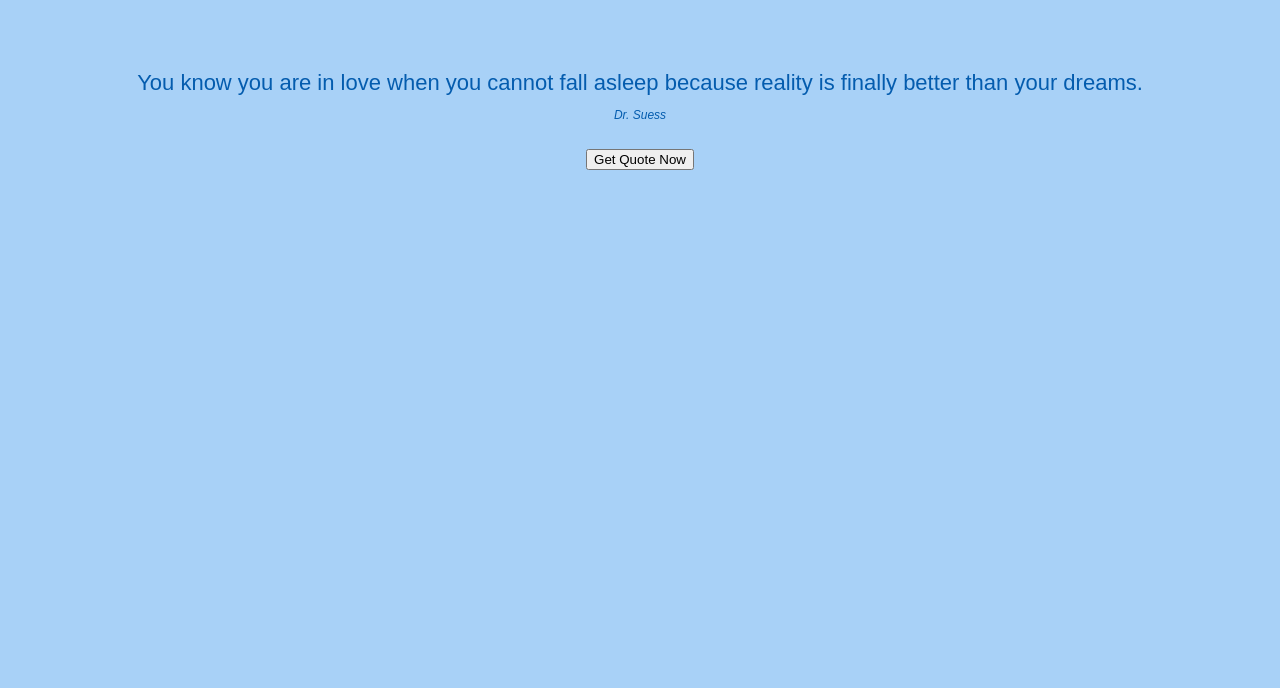
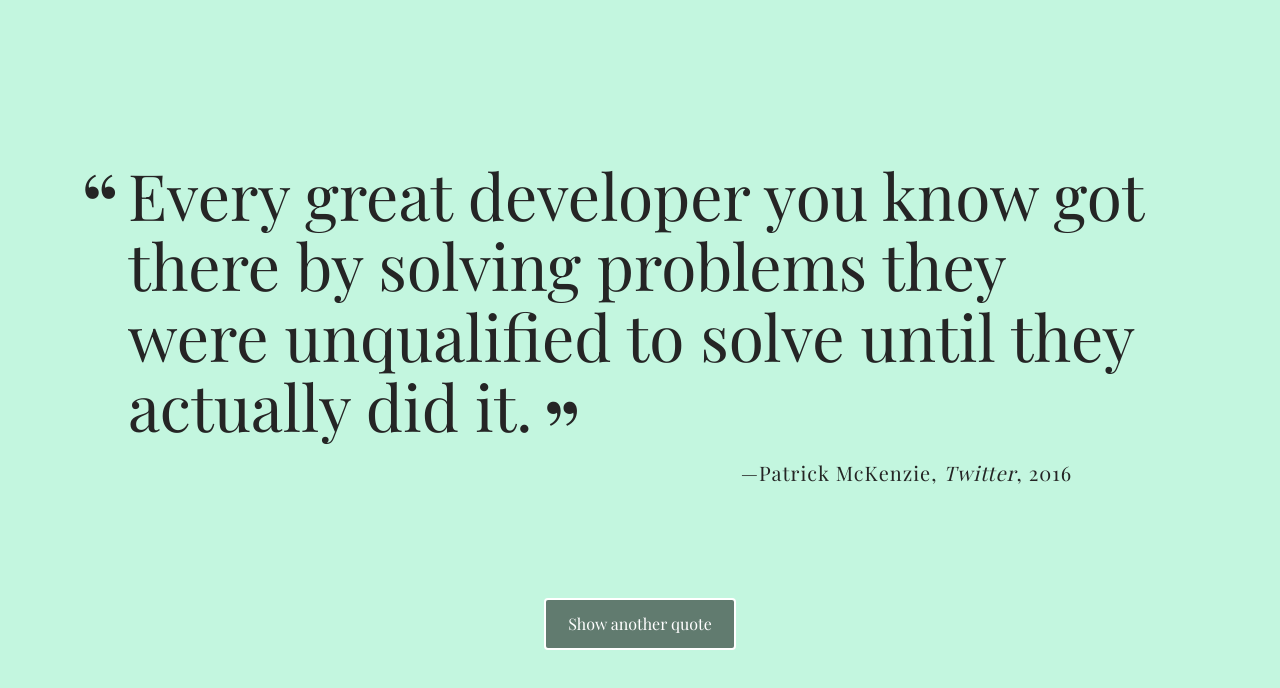
Before and after one commit to stacyrays/techdegree-project-1, a plain HTML site: page index.html in a window 1280 px wide. Drawn offline with nearby package versions, Linux system fonts and the light colour scheme; files that its build step writes are made by us from their sources; a web font is replaced by a local one.

Commit message:
Updated files with html template

```diff
--- a/index.html
+++ b/index.html
@@ -1,14 +1,20 @@
 <!DOCTYPE html>
-<html>
-  <head>
-    <link rel="stylesheet" href="styles.css">
-  </head>
-  <body>
-
-    <p>Click to generate a random quote here.</p>
-    <button>Get Quote Now</button>
-
-    <script type="text/javascript" src="script.js"></script>
-
-  </body>
+<html lang="en">
+<head>
+  <meta charset="UTF-8">
+  <title>Random Quotes</title>
+  <link href='https://fonts.googleapis.com/css?family=Playfair+Display:400,400italic,700,700italic' rel='stylesheet' type='text/css'>
+  <link rel="stylesheet" href="css/normalize.css">
+  <link rel="stylesheet" href="css/styles.css">
+</head>
+<body>
+  <div class="container">
+    <div id="quote-box">
+      <p class="quote">Every great developer you know got there by solving problems they were unqualified to solve until they actually did it.</p>
+      <p class="source">Patrick McKenzie<span class="citation">Twitter</span><span class="year">2016</span></p>
+    </div>
+    <button id="loadQuote">Show another quote</button>
+  </div>
+  <script src="js/script.js"></script>
+</body>
 </html>
--- a/script.js
+++ b/script.js
@@ -1,77 +1,76 @@
-//Get the HTML elements needed to perform the code
-var quotePara = document.getElementsByTagName('p')[0];
-var myButton = document.getElementsByTagName('button')[0];
-var counter = 0;
+// FSJS - Random Quote Generator
+//
+var randNum;
+var randQuote;
+var randSource;
+var randCitation;
+var randYear;
+var randBg;
 
-
-//Create the array of objects for the generator:
+// Create the array of quote objects and name it quotes
 var quotes = [
   {
     quote: "You know you are in love when you cannot fall asleep because reality is finally better than your dreams.",
-    source: "<p class='name'>Dr. Suess</div>",
+    source: "Dr. Suess",
+    citation:"Time Magazine",
+    year:"1963",
     background: "#a8d1f7",
-    fullQuote: function() {
-      return this.quote + " " + this.source;
-    }
  },
  {
    quote: "I am selfish, impatient and a little insecure. I make mistakes, I am out of control and at times hard to handle. But if you cannot handle me at my worst, then you sure as hell do not deserve me at my best.",
-   source: "<p class='name'>Marilyn Monroe</div>",
+   source: "Marilyn Monroe",
+   citation:"New York Times",
+   year:"1957",
    background: "#cdb6fb",
-   fullQuote: function() {
-     return this.quote + " " + this.source;
-   }
  },
  {
    quote: "Get busy living or get busy dying.",
-   source: "<p class='name'>Stephen King</div>",
+   source: "Stephen King",
+   citation:"Bookworm",
+   year:"1998",
    background: "#a6fcd1",
-   fullQuote: function() {
-     return this.quote + " " + this.source;
-   }
  },
  {
    quote: "When one door of happiness closes, another opens; but often we look so long at the closed door that we do not see the one which has been opened for us.",
-   source: "<p class='name'>Helen Keller</div>",
-   background: "#f8f0b0",
-   fullQuote: function() {
-     return this.quote + " " + this.source;
-   }
+   source: "Helen Keller",
+   citation:"Washington Post",
+   year:"1960",
+   background: "#53B6E6",
  },
  {
    quote: "Love yourself first and everything else falls into line. You really have to love yourself to get anything done in this world.",
-   source: "<p class='name'>Lucille Ball</div>",
+   source: "Lucille Ball",
+   citation:"The Ed Sullivan Show",
+   year:"1955",
    background: "#f8f0b0",
-   fullQuote: function() {
-     return this.quote + " " + this.source;
-   },
  }
 ];
 
-//Set up the button event listener to run the gerRandomQuote function
-myButton.addEventListener("click", printQuote);
+// Create the getRandomQuuote function and name it getRandomQuote
+function getRandomQuote(){
+  randNum = Math.floor(Math.random() * 5);
+  randQuote = quotes[randNum].quote;
+  randSource = quotes[randNum].source;
+  randCitation = quotes[randNum].citation;
+  randYear = quotes[randNum].year;
+  randBg = quotes[randNum].background;
+  console.log(randQuote + " " + randSource + " " + randCitation + " " + randYear + " " + randBg);
+}
 
-//Function definition for printing a quote
-function printQuote() {
-  //Call out the get random quote function
+// Create the printQuote function and name it printQuote
+function printQuote(){
   getRandomQuote();
+  console.log("you clicked it");
+  document.getElementsByClassName("quote")[0].innerHTML = randQuote;
+  document.getElementsByClassName("source")[0].innerHTML = randSource + "<span class='citation'>" + randCitation + "</span><span class='year'>" + randYear + "</span>";
+  //document.getElementsByClassName("citation").innerText = randCitation;
+  //document.getElementsByClassName("year").innerText = randYear;
+  document.body.style.backgroundColor = randBg;
+}
 
-  //Gets a random number to decide which quote object to select from the quotes array
-  function getRandomQuote(){
-    //random number formula that picks a random number between 0 - 5
-
-    var randNum = Math.floor(Math.random() * 5);
-
-    //switches the html out to new quote
-    quotePara.innerHTML = quotes[randNum].fullQuote();
-
-    //Changes body background color
-    document.body.style.backgroundColor = quotes[randNum].background;
-  }
-
-}
-//Run the print quote function
-printQuote();
+// This event listener will respond to "Show another quote" button clicks
+// when user clicks anywhere on the button, the "printQuote" function is called
+document.getElementById('loadQuote').addEventListener("click", printQuote, false);
 
 //I couldn't figure out how exactly to make the quotes change just in a setTimeOut function. So I found a for loop that counts up until 100, and each time it executes the setTimeOut code block. This link helped me understand how to get this to work; had an example: https://wsvincent.com/javascript-closure-settimeout-for-loop/
 for (var i = 1; i <= 100; i++) {
--- a/styles.css
+++ b/styles.css
@@ -1,13 +1,103 @@
+/* Random Quote Generator Styles */
+
 body {
-  background: #93c8fb;
-  font-family: sans-serif;
-  font-size:22px;
-  color:#045cae;
-  text-align: center;
-  padding:40px;
+  background-color: #C3F6DF;
+  color: #252525;
+  font-family: 'Playfair Display', serif;
 }
 
-.name {
-  font-size: 12px;
+#quote-box {
+  position: absolute;
+  top: 20%;
+  left: 10%;
+  right: 10%;
+  width: 80%;
+  line-height: .5;
+}
+
+.quote {
+  font-size: 4rem;
+  font-weight: 400;
+  line-height: 1.1;
+  position: relative;
+  margin: 0;
+}
+
+.quote:before, .quote:after {
+  font-size: 6rem;
+  line-height: 2.5rem;
+  position: absolute;
+}
+
+.quote:before {
+  content: "“";
+  top: .25em;
+  left: -.5em;
+}
+
+.quote:after {
+  content: "”";
+  bottom: -.1em;
+  margin-left: .1em;
+  position: absolute;
+}
+
+.source {
+  font-size: 1.25rem;;
+  letter-spacing: 0.05em;
+  line-height: 1.1;
+  text-align: right;
+  margin-right: 4em;
+}
+
+.source:before {
+  content: "—";
+}
+
+.citation {
   font-style: italic;
 }
+
+.citation:before {
+  content: ", ";
+  font-style: normal;
+}
+
+.year:before {
+  content: ", ";
+  font-style: normal;
+}
+
+#loadQuote {
+  position: fixed;
+  width: 12em;
+  display: inline-block;
+  left: 50%;
+  margin-left: -6em;
+  bottom: 150px;
+  border-radius: 4px;
+  border: 2px solid #fff;
+  color: #fff;
+  background-color: rgba(0,0,0,.5);
+  padding: 15px 0;
+  transition: .5s ;
+}
+#loadQuote:hover {
+  background-color: rgba(0,0,0,.25);
+}
+
+#loadQuote:focus {
+  outline: none;
+}
+
+@media (max-width: 420px) {
+  .quote {
+    font-size: 2.5rem;
+  }
+  .quote:before, .quote:after {
+    font-size: 3rem;
+  }
+  .source {
+    font-size: 1rem;
+  }
+}
```
